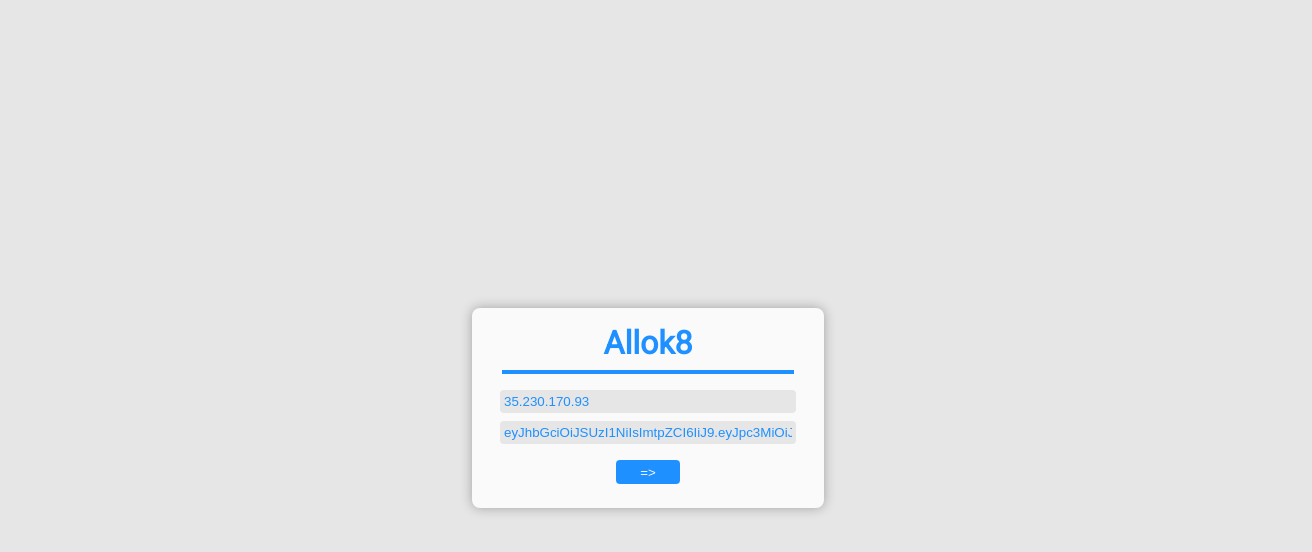
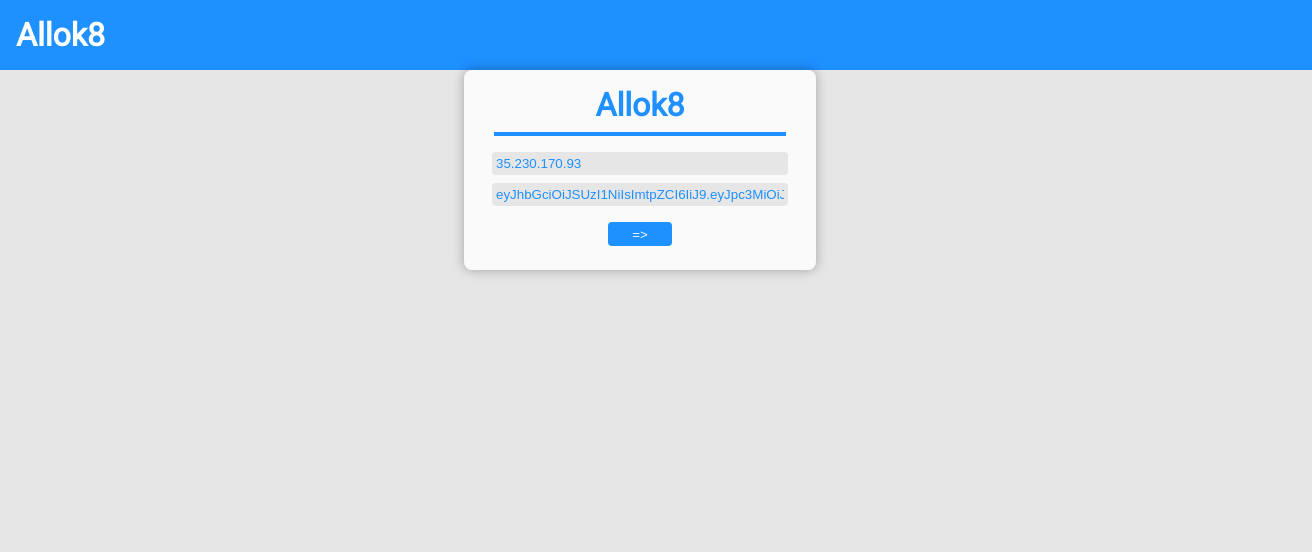
Before and after one commit to oslabs-beta/Allok8, a React app: page / in a window 1280 px wide. Shown: the top 552 px of the page, 1312 px wide, since content can reach past the window. Built offline with nearby package versions, Linux system fonts and the light colour scheme.

Commit message:
added header with link to root, added react-router to App

```diff
--- a/package.json
+++ b/package.json
@@ -29,6 +29,7 @@
     "react": "^16.12.0",
     "react-dom": "^16.12.0",
     "react-redux": "^7.1.3",
+    "react-router-dom": "^5.1.2",
     "redux": "^4.0.5",
     "redux-thunk": "^2.3.0"
   },
--- a/src/Assets/mainStylesheet.css
+++ b/src/Assets/mainStylesheet.css
@@ -8,7 +8,13 @@ html {
 body {
     width: 100%;
     height: 100%;
-    background-color: rgb(230, 230, 230)
+    background-color: rgb(230, 230, 230);
+    margin: 0px;
+}
+
+.max {
+    width: 100%;
+    height: 100%;
 }
 
 #root {
@@ -16,3 +22,15 @@ body {
     height: 100%;
     display: flex;
 }
+
+#headerContainer {
+    width: 100%;
+    padding: 16px;
+    background-color: dodgerblue;
+
+}
+
+#headerContainer h1 {
+    color: white;
+    text-decoration: none;
+}
--- a/src/Components/App.jsx
+++ b/src/Components/App.jsx
@@ -2,30 +2,40 @@
 /* eslint-disable react/prefer-stateless-function */
 import React, { Component } from 'react';
 import { connect } from 'react-redux';
+import {
+  BrowserRouter as Router,
+  Switch,
+  Route,
+} from 'react-router-dom';
 import Landing from './Landing.jsx';
 import Dashboard from './Dashboard.jsx';
+import Header from './Header.jsx';
 import DisplayPane from './DisplayPane.jsx';
 
 
-
 const mapStateToProps = (store) => ({
-  page: store.state.page,
+  // page: store.state.page,
   // payload: store.state.payload,
 });
 
 class App extends Component {
   // renders a button and a boolean; the button flips the boolean
   render() {
-    switch (this.props.page) {
-      case 'DASHBOARD':
-        console.log('Dashboard');
-        return (<Dashboard />);
-      case 'LANDING':
-        console.log('Landing');
-        return (<Landing />);
-      default:
-        return (<h1>ERROR</h1>);
-    }
+    return (
+      <Router>
+        <div className="max">
+          <Header />
+          <Switch>
+            <Route exact path="/">
+              <Landing />
+            </Route>
+            <Route path="/dashboard">
+              <Dashboard />
+            </Route>
+          </Switch>
+        </div>
+      </Router>
+    );
   }
 }
 
--- a/src/Components/Header.jsx
+++ b/src/Components/Header.jsx
@@ -1,17 +1,19 @@
 import React, { Component } from 'react';
+import { Link } from 'react-router-dom';
 
 class Header extends Component {
-  constructor(props){
-    super(props)
+  constructor(props) {
+    super(props);
   }
 
-  render(){
-
-    return(
-      <div>
-        <h1>This is the header</h1>
+  render() {
+    return (
+      <div id="headerContainer">
+        <Link to="/" style={{ textDecoration: 'none' }}>
+          <h1>Allok8</h1>
+        </Link>
       </div>
-    )
+    );
   }
 }
 
--- a/src/Components/Landing.jsx
+++ b/src/Components/Landing.jsx
@@ -2,12 +2,12 @@
 /* eslint-disable react/prefer-stateless-function */
 import React, { Component } from 'react';
 import { connect } from 'react-redux';
+import { Link } from 'react-router-dom';
 // We will be doing fetches so we will need thunks
 import thunks from '../Middleware/thunkMiddleware';
 
 
 const mapStateToProps = (store) => ({
-  page: store.state.page,
   api: store.state.api,
   token: store.state.token,
 });
@@ -27,7 +27,9 @@ class Landing extends Component {
         <br />
         <input id="tokenInput" placeholder="Token" type="text" defaultValue={this.props.token} />
         <br />
-        <button type="button" onClick={() => this.props.getData()}>=></button>
+        <Link to="/dashboard" style={{ textDecoration: 'none' }}>
+          <button type="button" onClick={() => this.props.getData()}>=></button>
+        </Link>
       </div>
     );
   }
```
